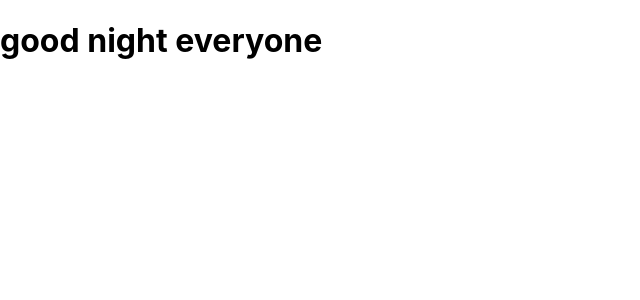
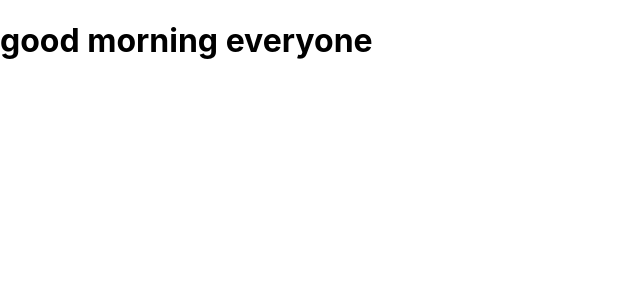
Before and after one commit to srinathambertag/react, a React (Create React App) app in the folder myapp/: page / in a window 1280 px wide. Shown: the top 300 px of the page, without its empty margins (0-640 px from the left). Built offline with nearby package versions, Linux system fonts and the light colour scheme.

Commit message:
codechange

```diff
--- a/myapp/src/App.js
+++ b/myapp/src/App.js
@@ -3,7 +3,7 @@ import './App.css';
 
 function App() {
 	return (
-	<h1> good night everyone  </h1>
+	<h1> good morning everyone  </h1>
 	);
 }
 
```
Also changed, not shown: 1 other file (tests, documents, lock files or other folders).
